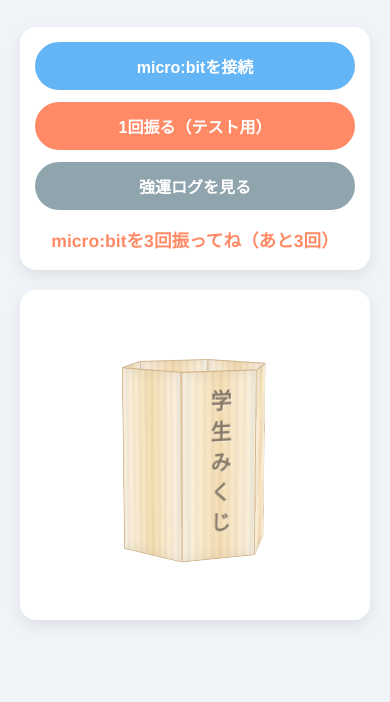
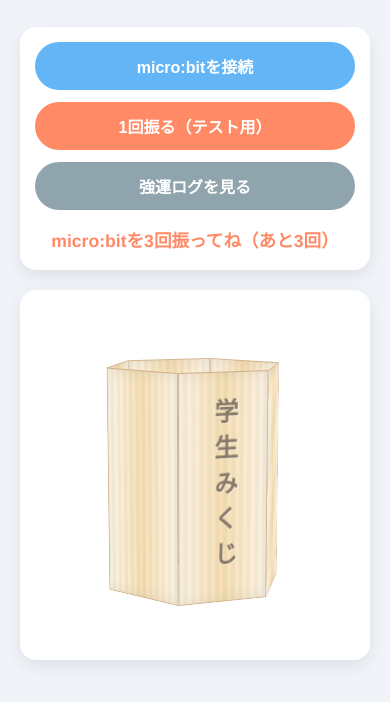
Before and after one commit to a1s2h7/omikuji, a plain HTML site: page index.html in a window 390 px wide. Shown: the part 98-800 px from the top of the page. Drawn offline with Linux system fonts and the light colour scheme.

Commit message:
Update UI: Further scale up 3D box and adjust mobile responsiveness

```diff
--- a/index.html
+++ b/index.html
@@ -120,8 +120,8 @@
 
         /* 3Dおみくじ箱のエリア */
         .omikuji-box-area {
-            perspective: 1000px;
-            height: 350px;
+            perspective: 1200px;
+            height: 420px;
             display: flex;
             justify-content: center;
             align-items: center;
@@ -144,15 +144,15 @@
 
         .hex-box {
             position: relative;
-            width: 100px;
-            height: 240px;
+            width: 120px;
+            height: 300px;
             transform-style: preserve-3d;
         }
 
         .face {
             position: absolute;
-            width: 100px;
-            height: 240px;
+            width: 120px;
+            height: 300px;
             background: linear-gradient(to right, #fdf5e6, #f5deb3, #fdf5e6);
             border: 1px solid #d2b48c;
             display: flex;
@@ -162,13 +162,13 @@
             box-shadow: inset 0 0 15px rgba(0,0,0,0.08);
         }
 
-        /* 各面の設定（60度ずつ回転） */
-        .face:nth-child(1) { transform: rotateY(0deg) translateZ(87px); }
-        .face:nth-child(2) { transform: rotateY(60deg) translateZ(87px); }
-        .face:nth-child(3) { transform: rotateY(120deg) translateZ(87px); }
-        .face:nth-child(4) { transform: rotateY(180deg) translateZ(87px); }
-        .face:nth-child(5) { transform: rotateY(240deg) translateZ(87px); }
-        .face:nth-child(6) { transform: rotateY(300deg) translateZ(87px); }
+        /* 各面の設定（60度ずつ回転、translateZを104pxに拡大） */
+        .face:nth-child(1) { transform: rotateY(0deg) translateZ(104px); }
+        .face:nth-child(2) { transform: rotateY(60deg) translateZ(104px); }
+        .face:nth-child(3) { transform: rotateY(120deg) translateZ(104px); }
+        .face:nth-child(4) { transform: rotateY(180deg) translateZ(104px); }
+        .face:nth-child(5) { transform: rotateY(240deg) translateZ(104px); }
+        .face:nth-child(6) { transform: rotateY(300deg) translateZ(104px); }
 
         .face::before {
             content: "";
@@ -189,17 +189,17 @@
             writing-mode: vertical-rl;
             color: #8b7d6b;
             font-weight: bold;
-            font-size: 1.3rem;
-            letter-spacing: 8px;
+            font-size: 1.5rem;
+            letter-spacing: 10px;
             text-shadow: 1px 1px 0 rgba(255,255,255,0.5);
         }
 
         .cap {
             position: absolute;
-            width: 174px;
-            height: 174px;
+            width: 208px;
+            height: 208px;
             background: #fff9e6;
-            left: -37px;
+            left: -44px;
             clip-path: polygon(25% 0%, 75% 0%, 100% 50%, 75% 100%, 25% 100%, 0% 50%);
             border: 1px solid #f0e68c;
         }
@@ -359,16 +359,16 @@
         @media (max-width: 480px) {
             h1 { font-size: 1.5rem; }
             .card { padding: 15px; }
-            .omikuji-box-area { height: 280px; }
-            .hex-box { width: 75px; height: 180px; }
-            .face { width: 75px; height: 180px; }
-            .face:nth-child(1) { transform: rotateY(0deg) translateZ(65px); }
-            .face:nth-child(2) { transform: rotateY(60deg) translateZ(65px); }
-            .face:nth-child(3) { transform: rotateY(120deg) translateZ(65px); }
-            .face:nth-child(4) { transform: rotateY(180deg) translateZ(65px); }
-            .face:nth-child(5) { transform: rotateY(240deg) translateZ(65px); }
-            .face:nth-child(6) { transform: rotateY(300deg) translateZ(65px); }
-            .cap { width: 130px; height: 130px; left: -27.5px; }
+            .omikuji-box-area { height: 320px; }
+            .hex-box { width: 90px; height: 220px; }
+            .face { width: 90px; height: 220px; }
+            .face:nth-child(1) { transform: rotateY(0deg) translateZ(78px); }
+            .face:nth-child(2) { transform: rotateY(60deg) translateZ(78px); }
+            .face:nth-child(3) { transform: rotateY(120deg) translateZ(78px); }
+            .face:nth-child(4) { transform: rotateY(180deg) translateZ(78px); }
+            .face:nth-child(5) { transform: rotateY(240deg) translateZ(78px); }
+            .face:nth-child(6) { transform: rotateY(300deg) translateZ(78px); }
+            .cap { width: 156px; height: 156px; left: -33px; }
         }
     </style>
 </head>
@@ -553,7 +553,9 @@
             omikujiBox.classList.add('shaking');
             setTimeout(() => {
                 omikujiBox.classList.remove('shaking');
-                if (shakeCount === requiredShakes) showResult();
+                if (shakeCount === requiredShakes) {
+                    showResult();
+                }
             }, 500);
         }
 
```
